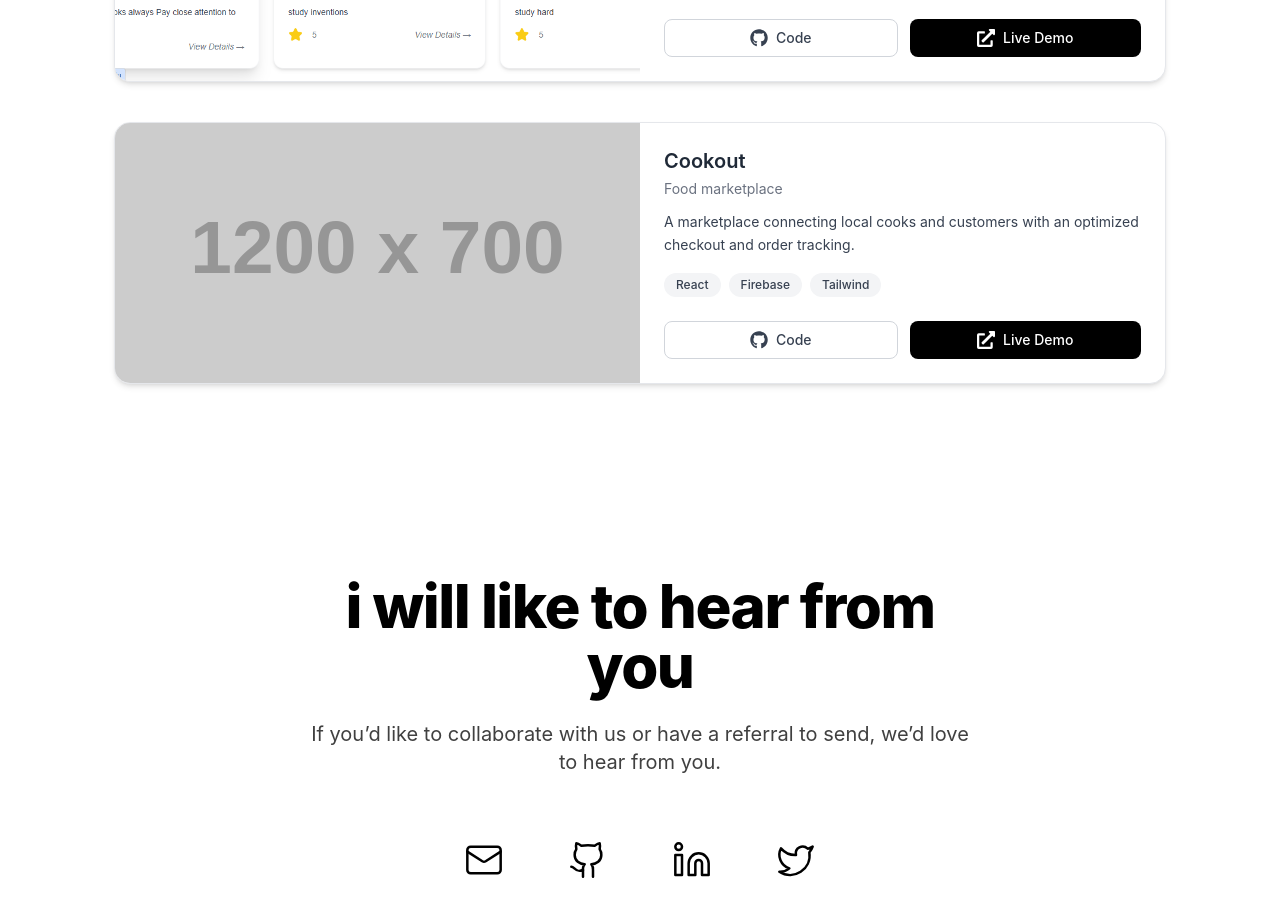
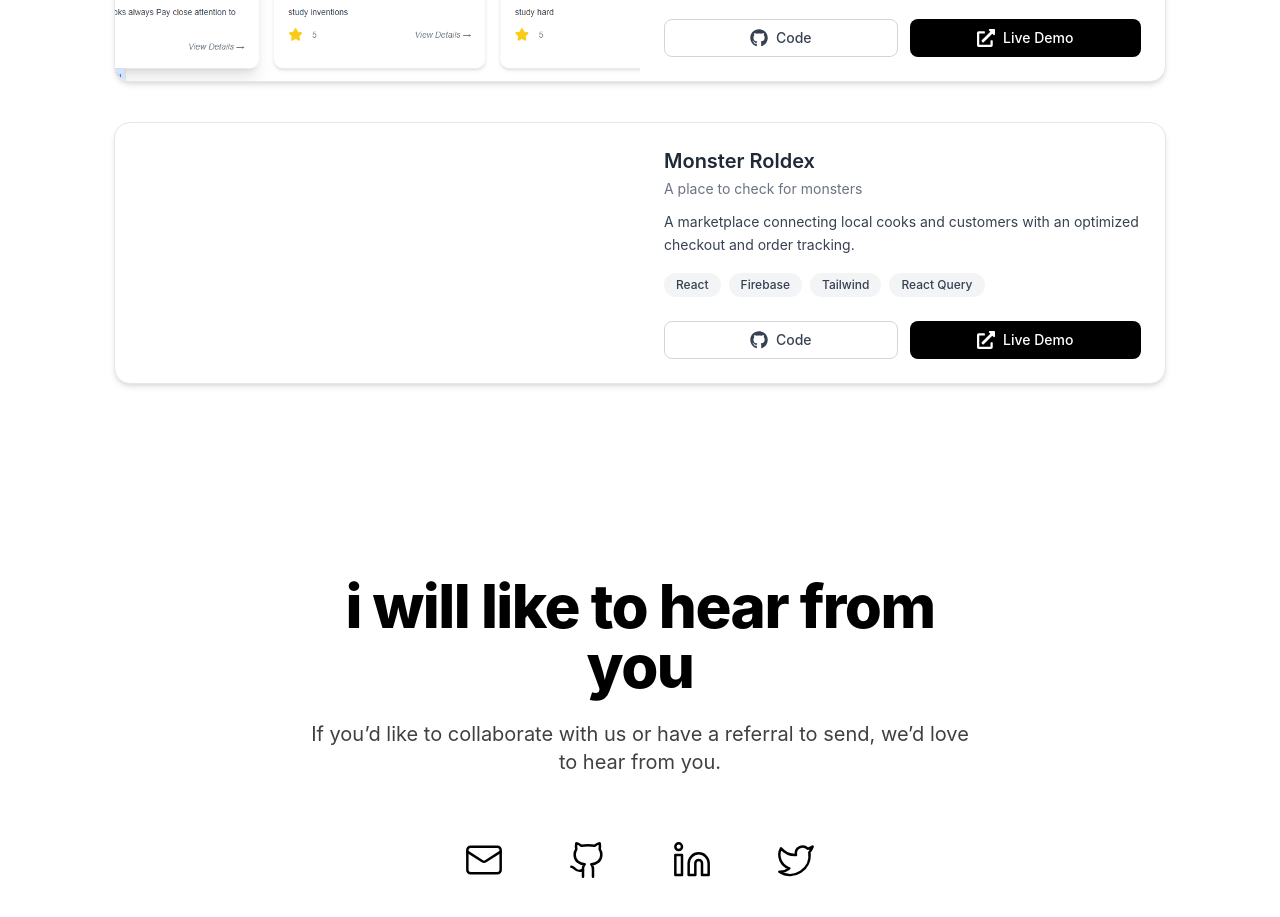
Before and after one commit to ohanyere/portfolio, a React (Vite) app: page / in a window 1280 px wide. Shown: the part 2220-3137 px from the top of the page. Built offline with nearby package versions, Linux system fonts and the light colour scheme; a web font is replaced by a local one.

Commit message:
fix (project.ts)image preview

```diff
--- a/src/data/PROJECTS.ts
+++ b/src/data/PROJECTS.ts
@@ -48,15 +48,15 @@ const PROJECTS: Project[] = [
 },
 
   {
-    id: "cookout",
-    title: "Cookout",
-    subtitle: "Food marketplace",
+    id: "Monster Roldex",
+    title: "Monster Roldex",
+    subtitle: "A place to check for monsters",
     description:
       "A marketplace connecting local cooks and customers with an optimized checkout and order tracking.",
-    image: "https://via.placeholder.com/1200x700?text=Cookout",
-    demo: "#",
-    repo: "#",
-    tech: ["React", "Firebase", "Tailwind"],
+    image: "",
+    demo: "https://monster-teal.vercel.app/",
+    repo: "https://github.com/ohanyere/monster",
+    tech: ["React", "Firebase", "Tailwind", "React Query"],
   },
 ];
 
```
Also changed, not shown: public/preview4.png (added).
